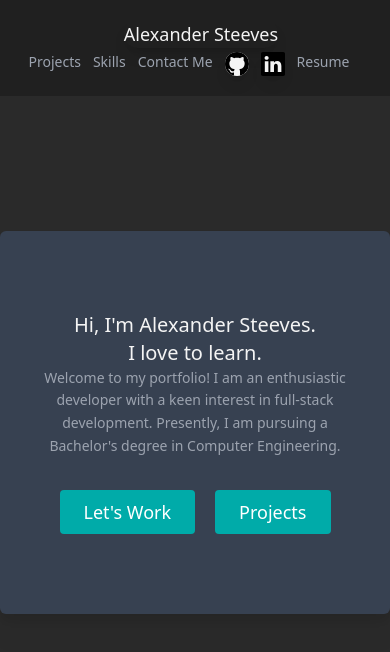
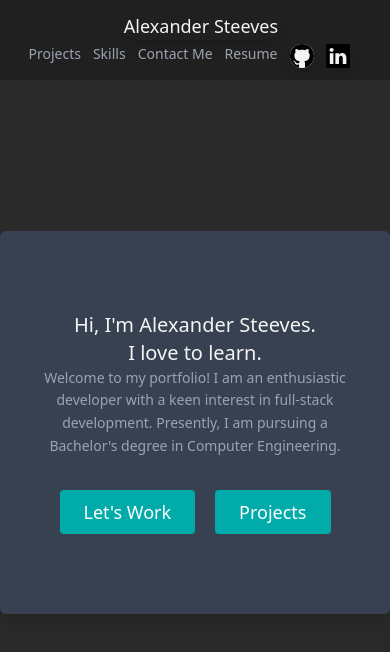
Before and after one commit to AlexSteeves/AlexSteevesPortfolio, a React (Create React App) app: page / in a window 390 px wide. Shown: the top 652 px of the page. Built offline with nearby package versions, Linux system fonts and the light colour scheme.

Commit message:
Temp remove contact info

```diff
--- a/src/App.js
+++ b/src/App.js
@@ -13,7 +13,7 @@ export default function App() {
 
 
 
-      <div className = "fixed h-1/5 w-screen z-10">
+      <div className = "fixed h-1/8 w-screen z-10">
         <Navbar className = ""/>
 
       </div>
@@ -30,9 +30,14 @@ export default function App() {
         <Skills />
       </div>
 
-      <div className="h-screen w-screen snap-start snap-always ">
-        <Contact />
-      </div>
+
     </main>
   );
 }
+
+/*
+<div className="h-screen w-screen snap-start snap-always ">
+        <Contact />
+      </div>
+
+*/
--- a/src/Components/About.js
+++ b/src/Components/About.js
@@ -3,8 +3,8 @@ import React from "react";
 export default function About() {
   return (
     <section id="about" className="bg-gray-900 w-screen h-screen flex items-center justify-center">
-      <div className=" bg-gray-700 rounded-md  box-border flex  items-center justify-center drop-shadow-xl ">
-        <div className="md:w-2/3 container mx-auto px-10 py-20 md:flex-row flex-col items-center justify-center text-center">
+      <div className=" bg-gray-700 rounded-md  box-border flex  items-center justify-center drop-shadow-xl">
+        <div className="md:w-5/6 container mx-auto px-10 py-20 md:flex-row flex-col items-center justify-center text-center">
           <h1 className="title-font text-xl md:text-3xl md:mb-4 font-medium text-gray-800 text-center">
             Hi, I'm Alexander Steeves.
             <br className="lg:inline-block" />
--- a/src/Components/Navbar.js
+++ b/src/Components/Navbar.js
@@ -4,7 +4,7 @@ import React from "react";
 export default function Navbar() {
   return (
     <header className="bg-gray-1000 sticky top-0 z-10">
-      <div className="container mx-auto flex flex-wrap py-5 md:p-5 flex-col md:flex-row items-center">
+      <div className="container mx-auto flex flex-wrap py-3 md:p-5 flex-col md:flex-row items-center">
         <a
           href="#about"
           className="ml-3 text-lg md:text-xl text-center title-font font-medium text-gray-800 mb-1 md:mb-0 nav-text drop shadow-lg"
@@ -23,6 +23,10 @@ export default function Navbar() {
               Contact Me
             </a>
 
+            <a href="./AlexSteevesResume.pdf" className="mr-3 md:mr-5 nav-text">
+              <h>Resume</h>
+            </a>
+
 
             <a href="https://github.com/AlexSteeves" className=" mr-3 md:mr-5">
               <SideBarIcon icon={<BsGithub size="28" />} />
@@ -35,9 +39,7 @@ export default function Navbar() {
               <SideBarIcon icon={<BsLinkedin size="28" />} />
             </a>
 
-            <a href="./AlexSteevesResume.pdf" className="mr-3 md:mr-5 nav-text">
-              <h>Resume</h>
-            </a>
+
           </nav>
 
 
--- a/src/Components/Skills.js
+++ b/src/Components/Skills.js
@@ -15,7 +15,7 @@ export default function Skills() {
         </div>
         <div className="flex flex-wrap lg:w-4/5 sm:mx-auto sm:mb-2 -mx-2">
           {skills.map((skill) => (
-            <div key={skill} className="p-2 w-1/2 md:w-full tx-lg ">
+            <div key={skill} className="p-2 w-1/2  tx-lg ">
               <div className="bg-gray-700 rounded flex p-4 h-full items-center">
                 <span className="title-font font-medium text-white mr-2 ">
                   {" "}
```
